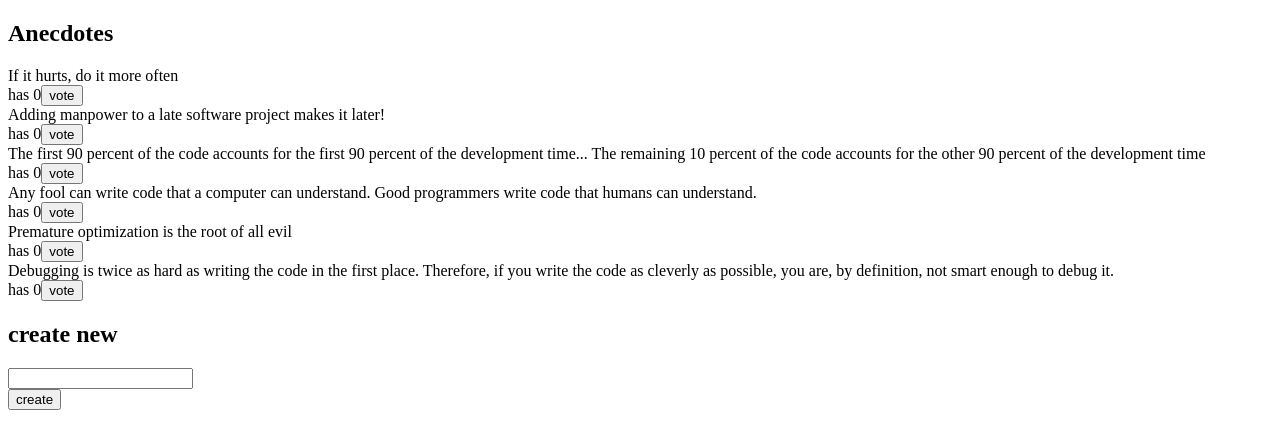
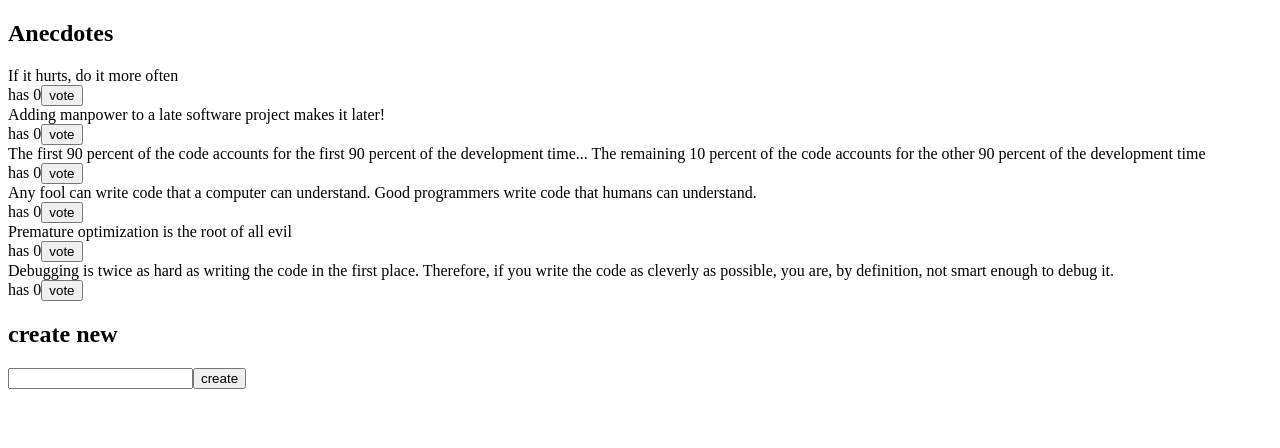
Before and after one commit to Sephydev/full-stack-open-part6, a React (Vite) app in the folder anecdotes/: page / in a window 1280 px wide. Shown: the top 448 px of the page. Built offline with nearby package versions, Linux system fonts and the light colour scheme.

Commit message:
Move AnecdoteForm into it's own component

```diff
--- a/anecdotes/src/App.jsx
+++ b/anecdotes/src/App.jsx
@@ -1,5 +1,7 @@
 import { useSelector, useDispatch } from 'react-redux'
-import { newAnecdoteAction, voteAction } from './reducers/anecdoteReducer'
+import { voteAction } from './reducers/anecdoteReducer'
+
+import AnecdoteForm from './components/AnecdoteForm'
 
 const App = () => {
   const anecdotes = useSelector(state => state)
@@ -7,14 +9,6 @@ const App = () => {
 
   const vote = (id) => {
     dispatch(voteAction(id))
-  }
-
-  const createNew = (event) => {
-    event.preventDefault()
-    const anecdote = event.target.content.value
-    event.target.content.value = ''
-
-    dispatch(newAnecdoteAction(anecdote))
   }
 
   return (
@@ -32,10 +26,7 @@ const App = () => {
         </div>
       )}
       <h2>create new</h2>
-      <form onSubmit={createNew}>
-        <div><input name="content" /></div>
-        <button>create</button>
-      </form>
+      <AnecdoteForm />
     </div>
   )
 }
--- /dev/null
+++ b/anecdotes/src/components/AnecdoteForm.jsx
@@ -0,0 +1,25 @@
+import { useDispatch } from 'react-redux'
+import { newAnecdoteAction } from '../reducers/anecdoteReducer'
+
+const AnecdoteForm = () => {
+  const dispatch = useDispatch()
+
+  const createNew = (event) => {
+    event.preventDefault()
+    const content = event.target.content.value
+    event.target.content.value = ''
+
+    dispatch(newAnecdoteAction(content))
+  }
+
+  return (
+    <form onSubmit={createNew}>
+      <div>
+        <input name="content" />
+        <button>create</button>
+      </div>
+    </form>
+  )
+}
+
+export default AnecdoteForm
```
